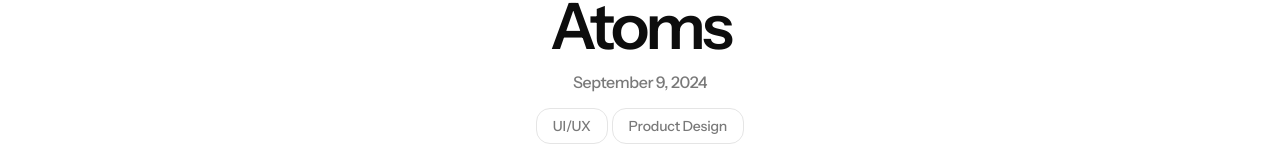
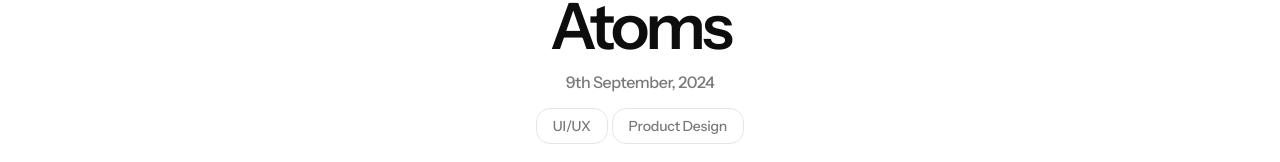
Before and after one commit to barthkosi/portfolio, a Next.js app: page /work/atoms in a window 1280 px wide. Shown: the part 516-678 px from the top of the page. Built offline with nearby package versions, Linux system fonts and the light colour scheme.

Commit message:
feat(ui): add ordinal suffixes to PostContent date format

```diff
--- a/src/components/pages/PostContent.tsx
+++ b/src/components/pages/PostContent.tsx
@@ -436,6 +436,25 @@ function PostNavigationLink({
     );
 }
 
+function formatDateWithOrdinal(dateString: string) {
+    const date = new Date(dateString);
+    const day = date.getDate();
+    const month = date.toLocaleDateString("en-US", { month: "long" });
+    const year = date.getFullYear();
+
+    const getOrdinalSuffix = (n: number) => {
+        if (n > 3 && n < 21) return "th";
+        switch (n % 10) {
+            case 1: return "st";
+            case 2: return "nd";
+            case 3: return "rd";
+            default: return "th";
+        }
+    };
+
+    return `${day}${getOrdinalSuffix(day)} ${month}, ${year}`;
+}
+
 export default function PostContent({
     post,
     otherPosts,
@@ -608,13 +627,7 @@ export default function PostContent({
                     <div className="flex flex-col items-start md:items-center gap-4 text-[var(--content-tertiary)] label-s">
                         <div className="flex flex-col items-start md:items-center gap-2">
                             <span className="label-m" suppressHydrationWarning>
-                                {post.date
-                                    ? new Date(post.date).toLocaleDateString(undefined, {
-                                          year: "numeric",
-                                          month: "long",
-                                          day: "numeric",
-                                      })
-                                    : ""}
+                                {post.date ? formatDateWithOrdinal(post.date) : ""}
                             </span>
                         </div>
                         {post.tags && post.tags.length > 0 && (
--- a/src/data/home/featuredWork.json
+++ b/src/data/home/featuredWork.json
@@ -60,7 +60,8 @@
         "description": "Self hosted x402 facilitator.",
         "link": "/work/x402",
         "tags": [
-            "UX Design"
+            "UI/UX",
+            "Product Design"
         ],
         "aspectRatio": "16:9",
         "colSpan": 2
```
